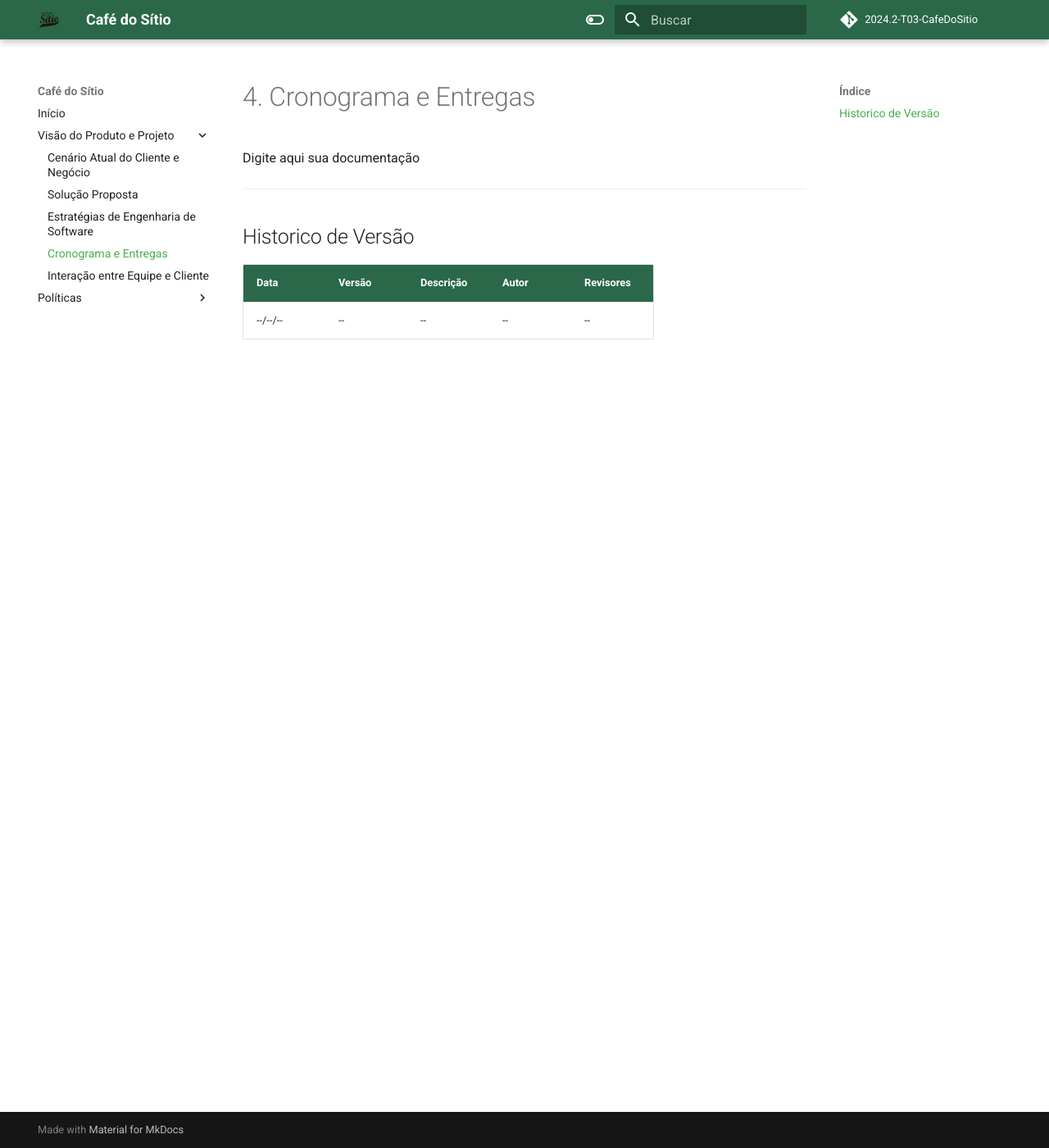
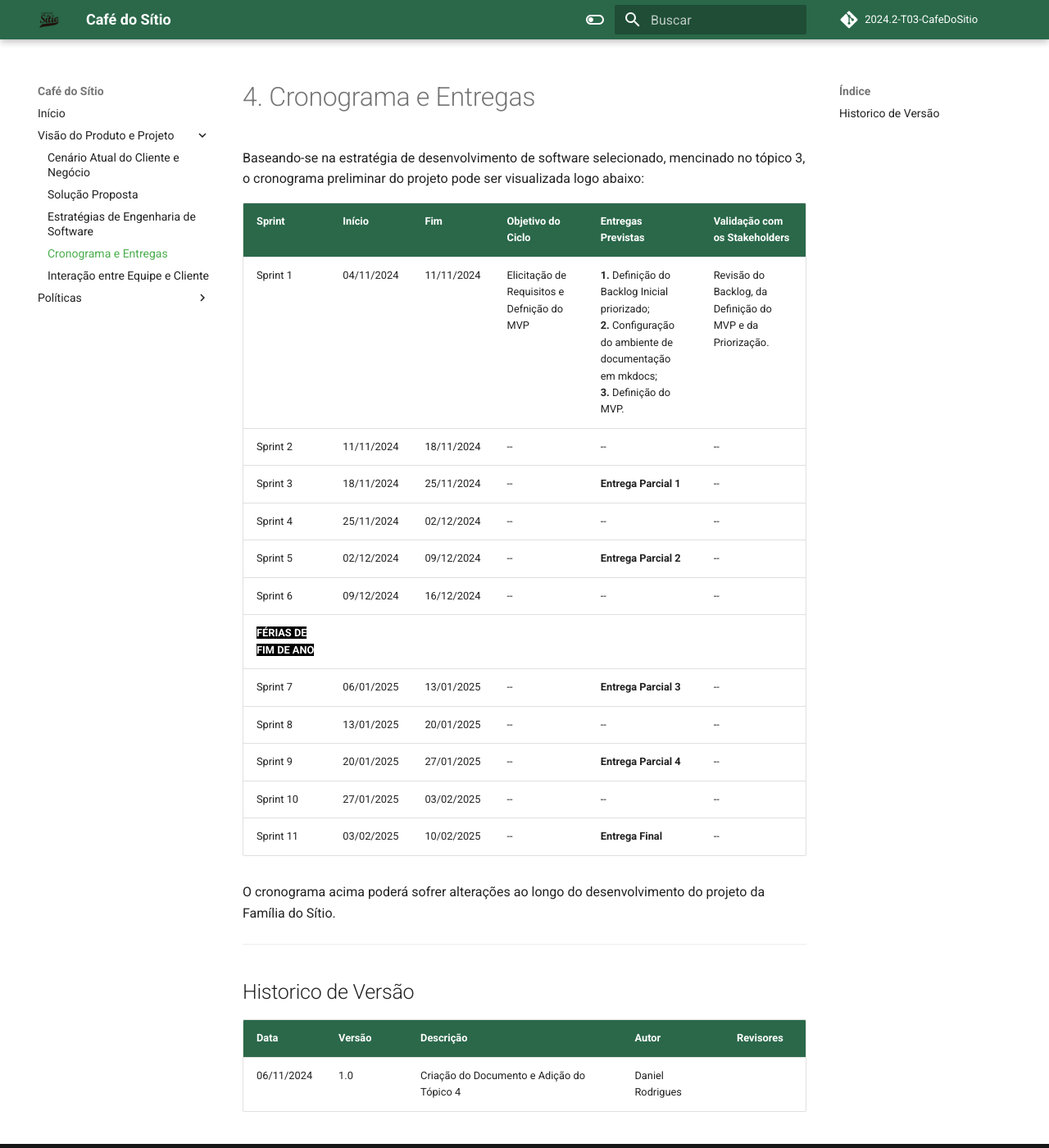
Before and after one commit to mdsreq-fga-unb/2024.2-T03-CafeDoSitio, an MkDocs documentation site: the page built from docs/sections/2-docPage/4-cronogramaEntregas.md, in a window 1280 px wide and 1400 px high. Shown: the whole window at 82% size. Built offline with MkDocs 1.6.1 and Material for MkDocs 9.7.7, drawn with Linux system fonts in a browser that asks for light colours; comment, search, counter and statistics services are not loaded.

Commit message:
docs: adicionando informações básicas do topico 4

```diff
--- a/docs/sections/2-docPage/4-cronogramaEntregas.md
+++ b/docs/sections/2-docPage/4-cronogramaEntregas.md
@@ -1,9 +1,26 @@
 # 4. Cronograma e Entregas
 
-Digite aqui sua documentação
+Baseando-se na estratégia de desenvolvimento de software selecionado, mencinado no tópico 3, o cronograma preliminar do projeto pode ser visualizada logo abaixo:
+
+Sprint | Início | Fim | Objetivo do Ciclo | Entregas Previstas | Validação com os Stakeholders
+----- | ------ | --- | ----------------- | ------------------ | -----------------------------
+Sprint 1 | 04/11/2024 | 11/11/2024 | Elicitação de Requisitos e Defnição do MVP | **1.** Definição do Backlog Inicial priorizado; <br> **2.** Configuração do ambiente de documentação em mkdocs; <br> **3.** Definição do MVP.    | Revisão do Backlog, da Definição do MVP e da Priorização.
+Sprint 2 | 11/11/2024 | 18/11/2024 | -- | -- | --
+Sprint 3 | 18/11/2024 | 25/11/2024 | -- | **Entrega Parcial 1** | --
+Sprint 4 | 25/11/2024 | 02/12/2024 | -- | -- | --
+Sprint 5 | 02/12/2024 | 09/12/2024 | -- | **Entrega Parcial 2** | --
+Sprint 6 | 09/12/2024 | 16/12/2024 | -- | -- | --
+<span style="background-color: black; color: white;">**FÉRIAS DE FIM DE ANO**</span>
+Sprint 7 | 06/01/2025 | 13/01/2025 | -- | **Entrega Parcial 3** | --
+Sprint 8 | 13/01/2025 | 20/01/2025 | -- | -- | --
+Sprint 9 | 20/01/2025 | 27/01/2025 | -- | **Entrega Parcial 4** | --
+Sprint 10| 27/01/2025 | 03/02/2025 | -- | -- | --
+Sprint 11| 03/02/2025 | 10/02/2025 | -- | **Entrega Final** | --
+
+O cronograma acima poderá sofrer alterações ao longo do desenvolvimento do projeto da Família do Sítio.
 
 ---
 ## Historico de Versão
 Data     | Versão | Descrição | Autor | Revisores
 -------- | ------ | --------- | ----- | ---------
---/--/-- | -- | -- | -- | --
+06/11/2024 | 1.0 | Criação do Documento e Adição do Tópico 4 | Daniel Rodrigues |
```
